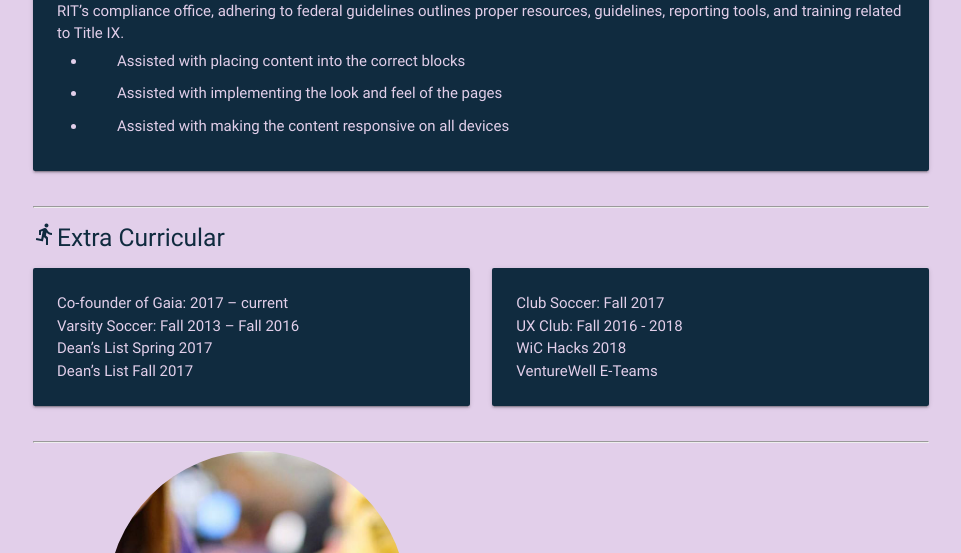
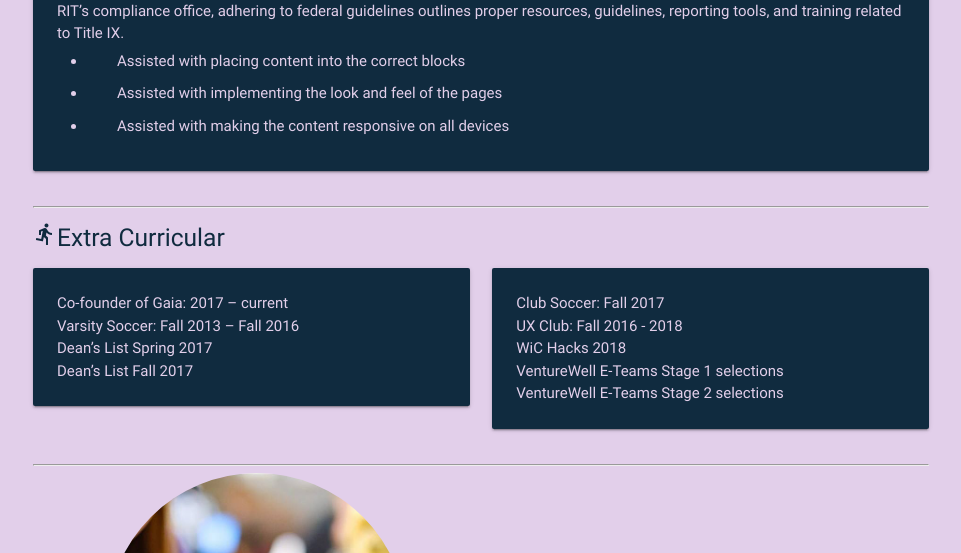
Before and after one commit to BooitsDaly/BooitsDaly.github.io, a plain HTML site: page index.html in a window 1280 px wide. Shown: the part 3215-3768 px from the top of the page, without its empty margins (159-1120 px from the left). Drawn offline with nearby package versions, Linux system fonts and the light colour scheme.

Commit message:
content update

```diff
--- a/index.html
+++ b/index.html
@@ -256,7 +256,8 @@
                                 Club Soccer: Fall 2017 <br>
                                 UX Club: Fall 2016 - 2018<br>
                                 WiC Hacks 2018<br>
-                                VentureWell E-Teams<br>
+                                VentureWell E-Teams Stage 1 selections<br>
+                                VentureWell E-Teams Stage 2 selections <br>
                           </span>
                     </div>
                 </div>
```
